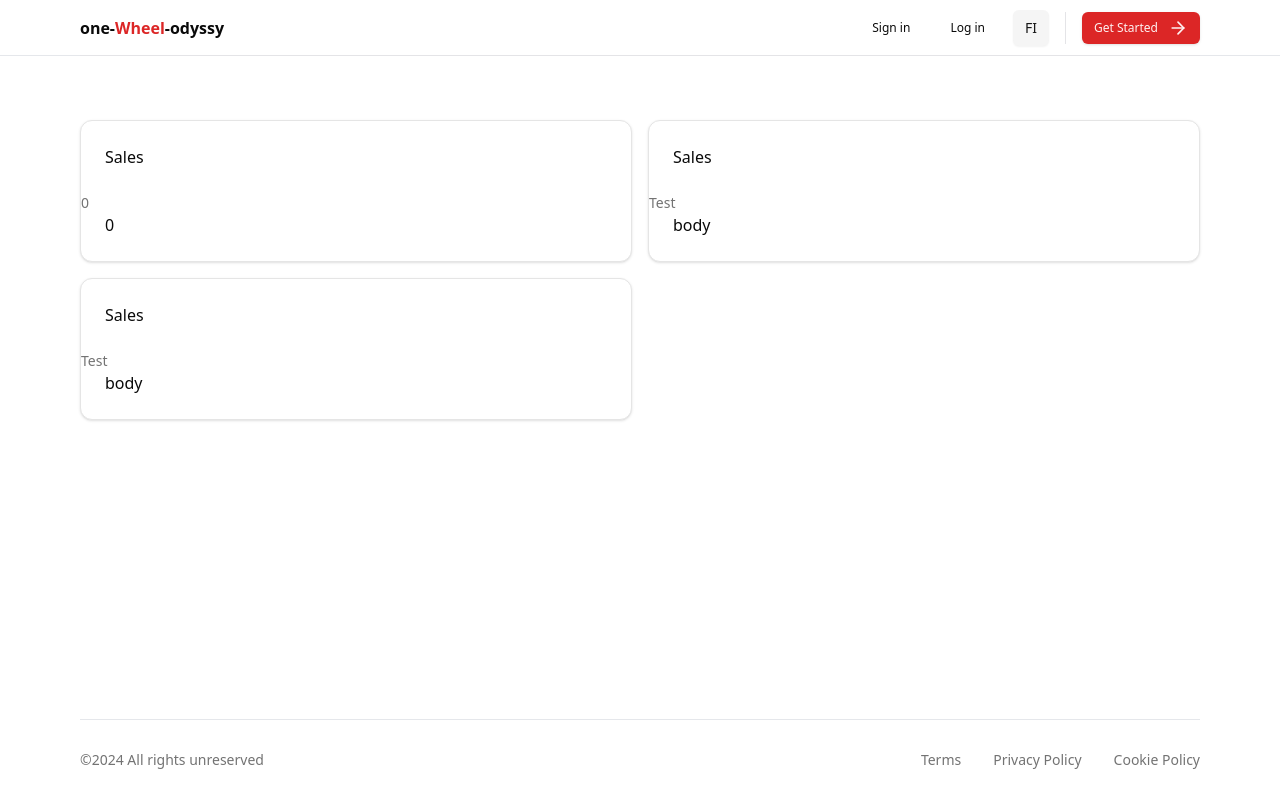
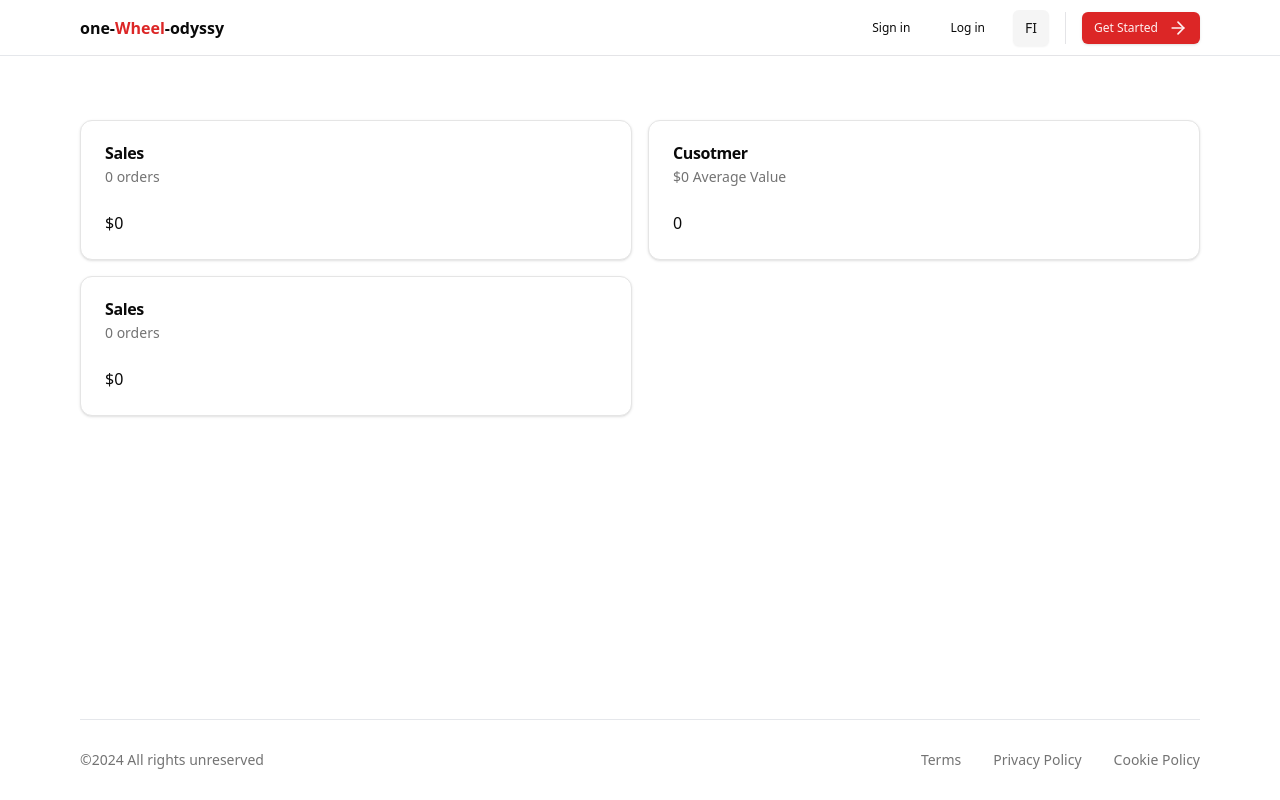
Before and after one commit to YasseRRRRRRRR/One-Wheel-Odyssy, a Next.js app in the folder one-wheel-odyssy/: page /admin/dashboard in a window 1280 px wide. Built offline with nearby package versions, Linux system fonts and the light colour scheme; no server answers; the database is empty.

Commit message:
start working the dashboard

```diff
--- a/one-wheel-odyssy/src/app/admin/dashboard/page.tsx
+++ b/one-wheel-odyssy/src/app/admin/dashboard/page.tsx
@@ -3,32 +3,65 @@ import {
   CardContent,
   CardDescription,
   CardHeader,
+  CardTitle,
 } from "@/components/ui/card";
 import db from "@/db/db";
+import { formatCurrency, formatNumber } from "@/lib/formatter";
 import React from "react";
 
+// getters
 const getSalesData = async () => {
   const data = await db.order.aggregate({
-    _sum: { priceInCents: true },
+    _sum: { totalAmount: true },
     _count: true,
   });
   return {
-    amount: (data._sum.priceInCents || 0) / 100,
+    amount: (data._sum.totalAmount || 0) / 100,
     numberOfSales: data._count,
   };
 };
-
+const getUserData = async () => {
+  const [userCount, orderData] = await Promise.all([
+    db.customer.count(),
+    db.order.aggregate({
+      _sum: { totalAmount: true },
+    }),
+  ]);
+  return {
+    userCount,
+    averageValuePerUser:
+      userCount === 0 ? 0 : (orderData._sum.totalAmount || 0) / userCount / 100,
+  };
+};
 const Page = async () => {
-  const salesData = await getSalesData();
+  const [salesData, userData] = await Promise.all([
+    getSalesData(),
+    getUserData(),
+  ]);
+  // const salesData = await getSalesData();
+  // const userData = await getUserData();
   return (
     <div className="my-16 grid grid-cols-1 md:grid-cols-2 lg:grid-col-3 gap-4">
       <DashboardCard
         title="Sales"
-        subtitle={salesData.numberOfSales}
-        body={salesData.amount}
+        subtitle={`${formatNumber(salesData.numberOfSales)} orders`}
+        body={formatCurrency(salesData.amount)}
       />
-      <DashboardCard title="Sales" subtitle="Test" body="body" />
-      <DashboardCard title="Sales" subtitle="Test" body="body" />
+      <DashboardCard
+        title="Cusotmer"
+        subtitle={`${formatCurrency(
+          userData.averageValuePerUser
+        )} Average Value`}
+        body={formatNumber(userData.userCount)}
+      />
+      <DashboardCard
+        title="Sales"
+        subtitle={`${formatNumber(salesData.numberOfSales)} orders`}
+        body={formatCurrency(salesData.amount)}
+      />
+
+      {/* <DashboardCard title="Cusotmer" subtitle="Test" body="body" />
+      <DashboardCard title="Sales" subtitle="Test" body="body" /> */}
     </div>
   );
 };
@@ -43,8 +76,10 @@ type DashboardCardProps = {
 const DashboardCard = ({ title, subtitle, body }: DashboardCardProps) => {
   return (
     <Card>
-      <CardHeader>{title}</CardHeader>
-      <CardDescription>{subtitle}</CardDescription>
+      <CardHeader>
+        <CardTitle>{title}</CardTitle>
+        <CardDescription>{subtitle}</CardDescription>
+      </CardHeader>
       <CardContent>
         <p>{body}</p>
       </CardContent>
--- /dev/null
+++ b/one-wheel-odyssy/src/lib/formatter.ts
@@ -0,0 +1,15 @@
+const CURRENCY_FORMATTER = new Intl.NumberFormat("en-US", {
+  currency: "USD",
+  style: "currency",
+  minimumFractionDigits: 0,
+});
+
+export function formatCurrency(amount: number) {
+  return CURRENCY_FORMATTER.format(amount);
+}
+
+const NUMBER_FORMATTER = new Intl.NumberFormat("en-US");
+
+export function formatNumber(number: number) {
+  return NUMBER_FORMATTER.format(number);
+}
```
